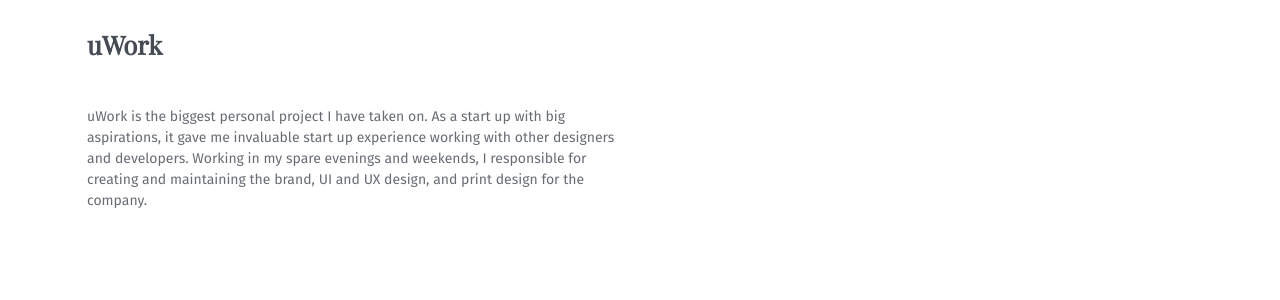
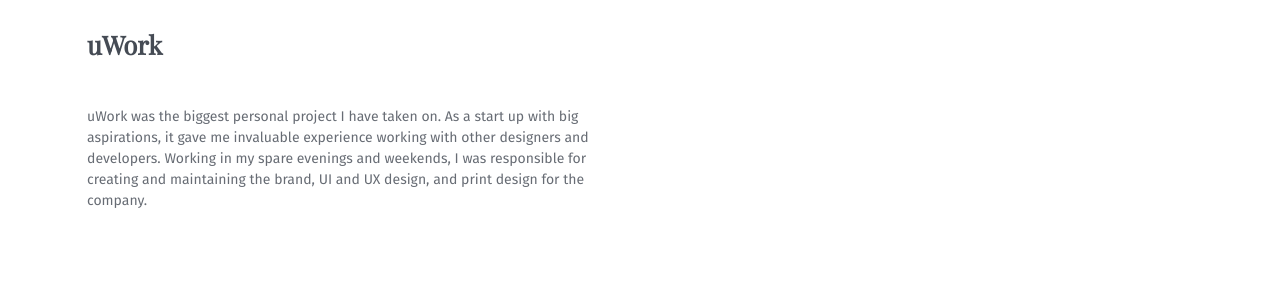
Before and after one commit to edstennettackee/edstennett, a Jekyll site: the page built from _projects/uwork.md, in a window 1280 px wide and 900 px high. Shown: the part 241-541 px from the top of the window. Built offline with Jekyll 4.4.1, drawn with Linux system fonts in a browser that asks for light colours; nearby versions of some CDN libraries; comment, search, counter and statistics services are not loaded.

Commit message:
Spelling mistake on uwork page

```diff
--- a/_projects/uwork.md
+++ b/_projects/uwork.md
@@ -8,7 +8,7 @@
 - uwork
 type: Brand   |  UI  |   Web
 client: uwork
-intro: uWork is the biggest personal project I have taken on. As a start up with big aspirations, it gave me invaluable start up experience working with other designers and developers. Working in my spare evenings and weekends, I responsible for creating and maintaining the brand, UI and UX design, and print design for the company.
+intro: uWork was the biggest personal project I have taken on. As a start up with big aspirations, it gave me invaluable experience working with other designers and developers. Working in my spare evenings and weekends, I was responsible for creating and maintaining the brand, UI and UX design, and print design for the company.
 visible: 1
 thumbnail: assets/img/portfolio/uwork-banner.jpg
 ---
```
